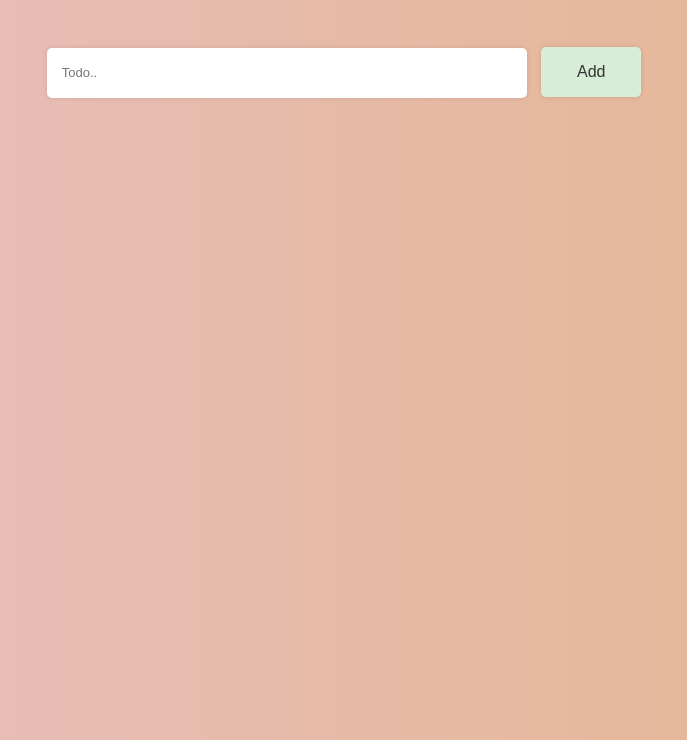
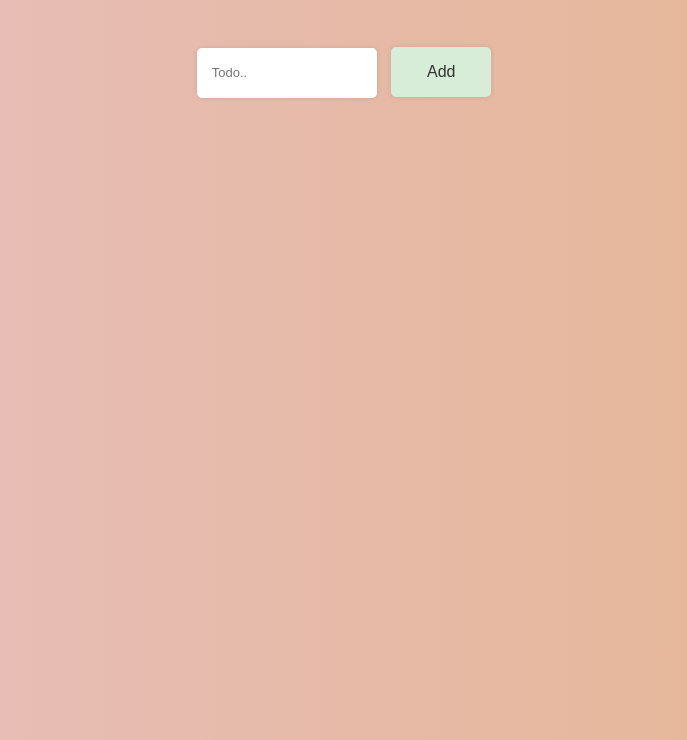
Before and after one commit to Kinglytical/To-Do-List-Basic-JS-Version-2, a plain HTML site: page index.html in a window 1280 px wide. Shown: the part 60-800 px from the top of the page, without its empty margins (296-983 px from the left). Drawn offline with Linux system fonts and the light colour scheme.

Commit message:
Update style.css

```diff
--- a/style.css
+++ b/style.css
@@ -22,7 +22,7 @@ h1 {
 }
 
 input {
-    width: 450px;
+    width: 150px;
     height: 50px;
     border: none;
     border-radius: 5px;
```
